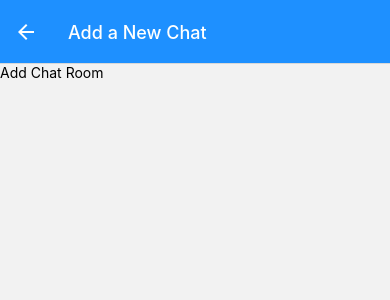
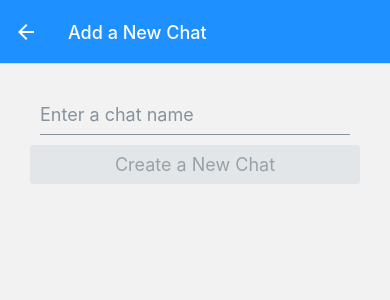
Before and after one commit to ying-teaching/chat0616, a React Native app: screen /AddChat in a window 390 px wide. Shown: the top 300 px of the page. Built offline with nearby package versions, Linux system fonts and the light colour scheme; no server answers.

Commit message:
add new chat ui

```diff
--- a/screens/AddChatScreen/index.jsx
+++ b/screens/AddChatScreen/index.jsx
@@ -1,7 +1,11 @@
-import React, { useLayoutEffect } from 'react';
-import { StyleSheet, View, Text } from 'react-native';
+import React, { useLayoutEffect, useState } from 'react';
+import { StyleSheet, View } from 'react-native';
+
+import { Button, Input } from '@rneui/base';
 
 export default function AddChatScreen({ navigation }) {
+  const [chatName, setChatName] = useState('');
+
   useLayoutEffect(() => {
     navigation.setOptions({
       title: 'Add a New Chat',
@@ -9,11 +13,29 @@ export default function AddChatScreen({ navigation }) {
     });
   }, [navigation]);
 
+  function createChat() {
+    console.log('create chat');
+  }
+
   return (
-    <View>
-      <Text>Add Chat Room</Text>
+    <View style={styles.container}>
+      <Input
+        placeholder="Enter a chat name"
+        onChangeText={setChatName}
+        onSubmitEditing={createChat}
+      />
+      <Button
+        title="Create a New Chat"
+        onPress={createChat}
+        disabled={!chatName}
+      />
     </View>
   );
 }
 
-const styles = StyleSheet.create({});
+const styles = StyleSheet.create({
+  container: {
+    padding: 30,
+    height: '100%',
+  },
+});
```
